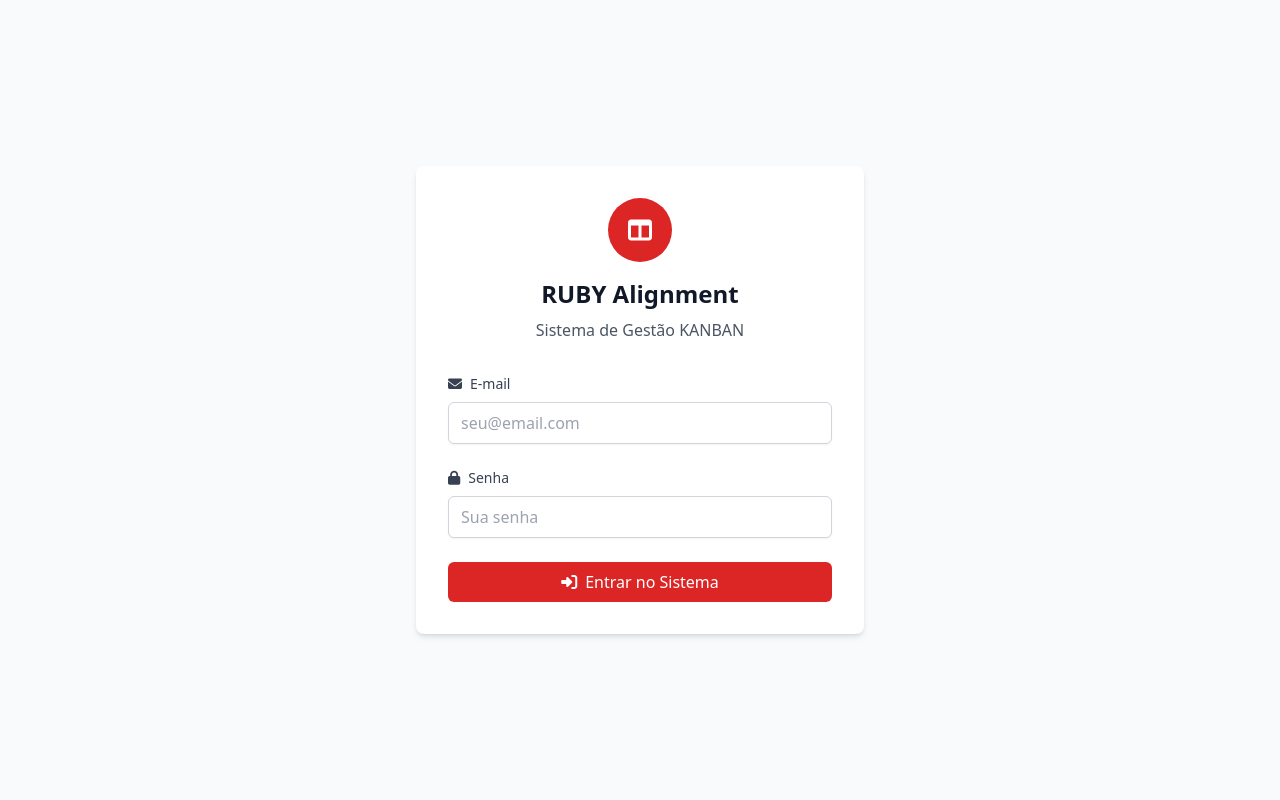
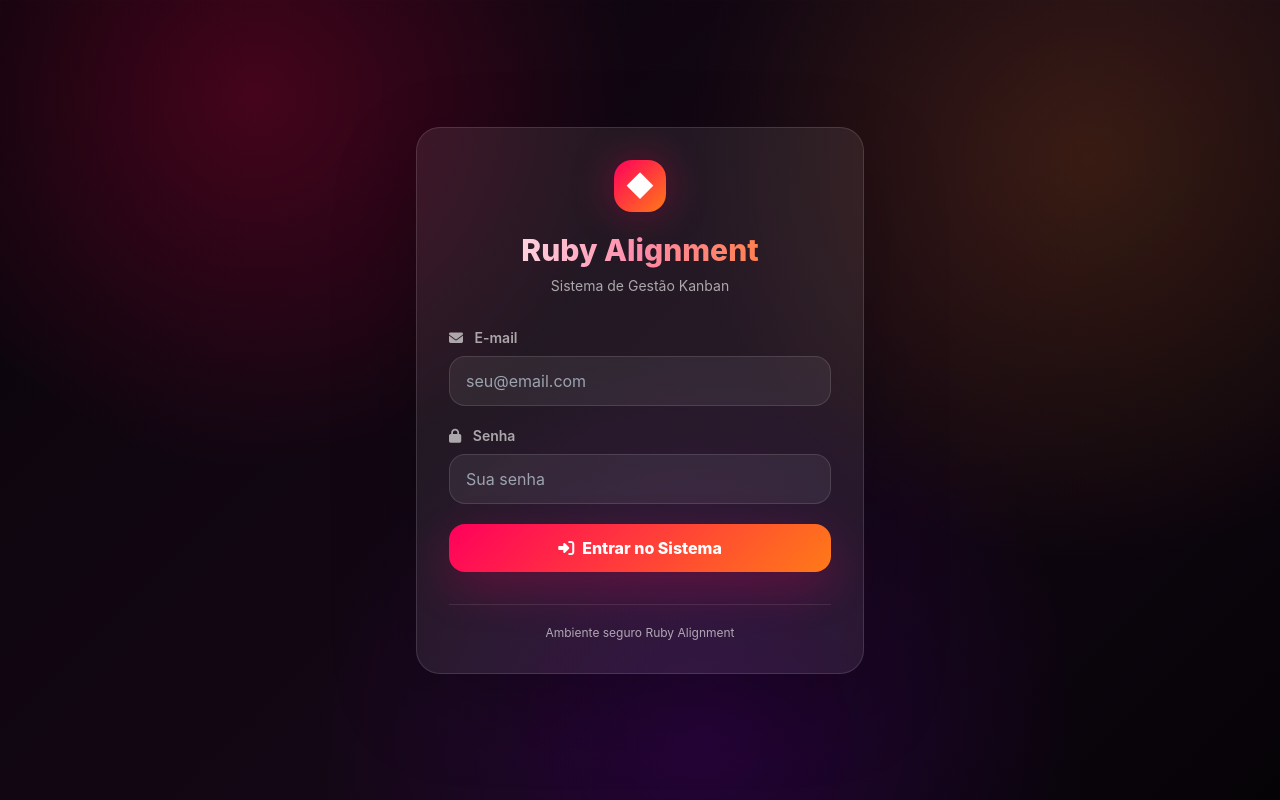
Before and after one commit to eopeedroo/Ruby-v2, a Flask app: page /login in a window 1280 px wide. Run offline with Flask 3, Linux system fonts and the light colour scheme; some libraries are stand-ins or nearby versions; some web fonts are replaced.

Commit message:
Update login.html

```diff
--- a/templates/login.html
+++ b/templates/login.html
@@ -1,75 +1,91 @@
-<!DOCTYPE html>
-<html lang="pt-BR">
-<head>
-    <meta charset="UTF-8">
-    <meta name="viewport" content="width=device-width, initial-scale=1.0">
-    <title>Login - RUBY Alignment KANBAN</title>
-    <script src="https://cdn.tailwindcss.com"></script>
-    <link rel="stylesheet" href="https://cdnjs.cloudflare.com/ajax/libs/font-awesome/6.4.2/css/all.min.css">
+{% extends "base.html" %}
 
-    <style>
-        :root {
-            --ruby-red: #9b2c2c;
-            --ruby-red-dark: #7A2020;
-        }
-    </style>
-</head>
-<body class="bg-gray-50 min-h-screen flex items-center justify-center">
-    <div class="max-w-md w-full bg-white rounded-lg shadow-md p-8">
+{% block title %}Login | Ruby Alignment{% endblock %}
+
+{% block content %}
+
+<div class="min-h-screen flex items-center justify-center px-4 ruby-fade-in">
+
+    <div class="w-full max-w-md ruby-glass rounded-3xl p-8">
+
         <div class="text-center mb-8">
-            <div class="flex justify-center mb-4">
-                <div class="w-16 h-16 bg-red-600 rounded-full flex items-center justify-center">
-                    <i class="fa-solid fa-table-columns text-white text-2xl"></i>
-                </div>
-            </div>
-            <h1 class="text-2xl font-bold text-gray-900">RUBY Alignment</h1>
-            <p class="text-gray-600 mt-2">Sistema de Gestão KANBAN</p>
+            <div class="ruby-logo-box mx-auto mb-5"></div>
+
+            <h1 class="text-3xl font-extrabold ruby-text-gradient">
+                Ruby Alignment
+            </h1>
+
+            <p class="text-sm ruby-muted mt-2">
+                Sistema de Gestão Kanban
+            </p>
         </div>
 
         {% if error %}
-        <div class="bg-red-100 border border-red-400 text-red-700 px-4 py-3 rounded mb-6" role="alert">
-            <div class="flex">
-                <i class="fa-solid fa-triangle-exclamation mt-1 mr-2"></i>
+        <div class="mb-6 px-4 py-3 rounded-2xl bg-red-500/10 border border-red-500/30 text-red-300 text-sm">
+            <div class="flex items-center gap-2">
+                <i class="fa-solid fa-triangle-exclamation"></i>
                 <span>{{ error }}</span>
             </div>
         </div>
         {% endif %}
 
-        <form method="POST" class="space-y-6">
+        <form method="POST" class="space-y-5">
+
             <div>
-                <label for="username" class="block text-sm font-medium text-gray-700 mb-2">
-                    <i class="fa-solid fa-envelope mr-2"></i>E-mail
+                <label for="username" class="block text-sm font-semibold ruby-muted mb-2">
+                    <i class="fa-solid fa-envelope mr-2"></i>
+                    E-mail
                 </label>
-                <input type="email" id="username" name="username"
-                       class="w-full px-3 py-2 border border-gray-300 rounded-md shadow-sm focus:outline-none focus:ring-2 focus:ring-red-500 focus:border-red-500"
-                       placeholder="seu@email.com">
+
+                <input
+                    type="email"
+                    id="username"
+                    name="username"
+                    class="ruby-input px-4 py-3"
+                    placeholder="seu@email.com"
+                    required
+                >
             </div>
 
             <div>
-                <label for="password" class="block text-sm font-medium text-gray-700 mb-2">
-                    <i class="fa-solid fa-lock mr-2"></i>Senha
+                <label for="password" class="block text-sm font-semibold ruby-muted mb-2">
+                    <i class="fa-solid fa-lock mr-2"></i>
+                    Senha
                 </label>
-                <input type="password" id="password" name="password"
-                       class="w-full px-3 py-2 border border-gray-300 rounded-md shadow-sm focus:outline-none focus:ring-2 focus:ring-red-500 focus:border-red-500"
-                       placeholder="Sua senha">
+
+                <input
+                    type="password"
+                    id="password"
+                    name="password"
+                    class="ruby-input px-4 py-3"
+                    placeholder="Sua senha"
+                    required
+                >
             </div>
 
-            <button type="submit"
-                    class="w-full bg-red-600 hover:bg-red-700 text-white font-medium py-2 px-4 rounded-md transition duration-200 flex items-center justify-center">
-                <i class="fa-solid fa-right-to-bracket mr-2"></i>
+            <button type="submit" class="ruby-btn w-full mt-2">
+                <i class="fa-solid fa-right-to-bracket"></i>
                 Entrar no Sistema
             </button>
+
         </form>
 
-
         {% if session.get('debug') %}
-        <div class="mt-4 text-center">
-            <a href="/fix-passwords" class="text-red-600 hover:text-red-800 text-sm">
+        <div class="mt-5 text-center">
+            <a href="/fix-passwords" class="text-sm text-red-300 hover:text-red-100 transition">
                 Corrigir Senhas no Banco
             </a>
         </div>
         {% endif %}
+
+        <div class="mt-8 pt-5 border-t border-white/10 text-center">
+            <p class="text-xs ruby-muted">
+                Ambiente seguro Ruby Alignment
+            </p>
+        </div>
+
     </div>
-</body>
 
-</html>
+</div>
+
+{% endblock %}
```
